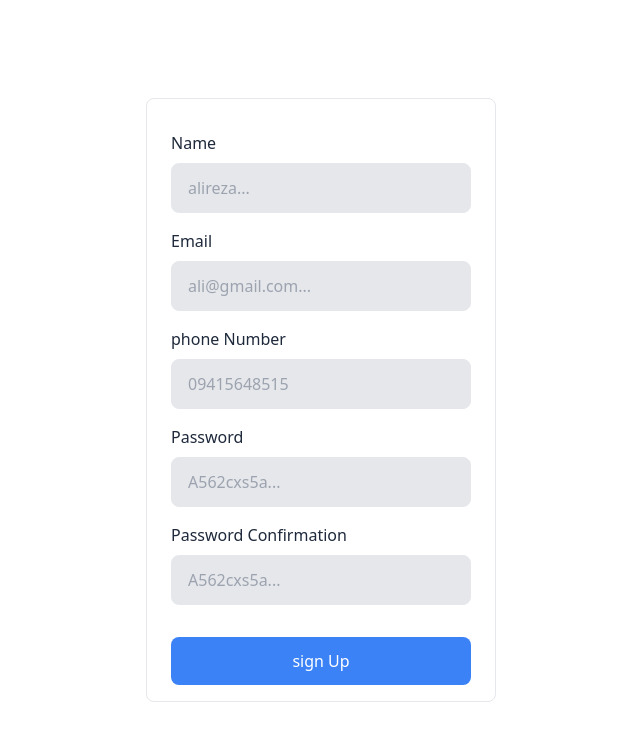
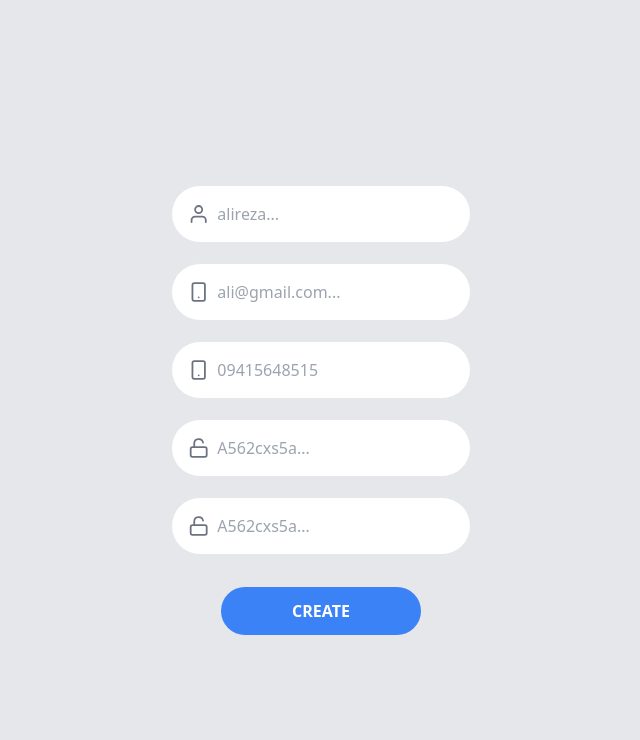
Before and after one commit to mahdibashirione/formik, a React (Create React App) app: page / in a window 1280 px wide. Shown: the top 740 px of the page, without its empty margins (319-959 px from the left). Built offline with nearby package versions, Linux system fonts and the light colour scheme.

Commit message:
edited style component sign up

```diff
--- a/package.json
+++ b/package.json
@@ -9,6 +9,7 @@
     "formik": "^2.2.9",
     "react": "^18.2.0",
     "react-dom": "^18.2.0",
+    "react-icons": "^4.4.0",
     "react-scripts": "5.0.1",
     "web-vitals": "^2.1.4",
     "yup": "^0.32.11"
--- a/src/App.js
+++ b/src/App.js
@@ -3,7 +3,7 @@ import SignUp from "./components/signUp";
 function App() {
   return (
     <>
-      <main className="w-full">
+      <main className="w-full h-screen bg-gray-200">
         <SignUp />
       </main>
     </>
--- a/src/components/signUp.js
+++ b/src/components/signUp.js
@@ -1,5 +1,8 @@
 import { useFormik } from "formik";
 import * as yup from 'yup';
+import { FiSmartphone } from "react-icons/fi"
+import { FiUnlock } from "react-icons/fi"
+import { FiUser } from "react-icons/fi"
 
 
 const SignUp = () => {
@@ -9,14 +12,17 @@ const SignUp = () => {
     onSubmit: (valuse) => console.log(valuse),
     validationSchema: yup.object({
       name: yup.string().required("لطفا نام خود را وارد کنید")
-        .min(5, "حداقل تعداد کاراکتر های شما باید 6 عدد باشد").max(13, "حداکثر تعداد کاراکتر های شما باید 13 عدد باشد"),
+        .min(5, "حداقل تعداد کاراکتر های شما باید 6 عدد باشد")
+        .max(13, "حداکثر تعداد کاراکتر های شما باید 13 عدد باشد"),
 
-      email: yup.string().email("ایمیل شما صحیح نمیباشد").required("لطفا ایمیل خود را وارد کنید"),
+      email: yup.string().email("ایمیل شما صحیح نمیباشد")
+        .required("لطفا ایمیل خود را وارد کنید"),
 
-      phoneNumber: yup.string().required("لطفا شماره خود را وارد کنید").matches(/^[0-9]{11}/, "شماره موبایل شما صحیح نمیباشد").nullable(),
+      phoneNumber: yup.string().required("لطفا شماره خود را وارد کنید")
+        .matches(/^[0-9]{11}/, "شماره موبایل شما صحیح نمیباشد").nullable(),
 
       password: yup.string().required("لطفا یک رمز برای خود انتخاب کنید")
-        .min(8, "حداقل باید 8 کاراکتر باشد").matches(/[A-Az-z]/, "باید با حروف بزرگ شروع شود"),
+        .min(8, "حداقل باید 8 کاراکتر باشد"),
 
       passwordConfirm: yup.string().required("لطفا رمز خود را دوباره وارد کنید")
         .oneOf([yup.ref('password'), null], "رمز شما مطابقت ندارد"),
@@ -24,80 +30,89 @@ const SignUp = () => {
     })
   })
 
-  console.log(formik.errors)
-
-
   return (
     <div className="w-screen h-screen flex items-center justify-center">
       <form onSubmit={formik.handleSubmit} className="md:border p-4 px-6 rounded-lg max-w-[350px] w-full">
 
-        <div className="flex flex-col items-start gap-y-2 mt-4">
-          <lable className="text-slate-800 font-sans" for="name">Name</lable>
+        <div className="flex flex-col items-start gap-y-2 mt-5">
+          <div className={`${!formik.errors.name && formik.touched.name && "border-blue-600"} bg-white w-full px-2 py-1 flex items-center justify-start rounded-full border ${formik.errors.name && formik.touched.name && "border-red-500"}`}>
+            <FiUser className={`${!formik.errors.name && formik.touched.name && "text-blue-600"} text-2xl ml-2 text-gray-500`} />
             <input
               type={"text"}
               name="name"
               {...formik.getFieldProps("name")}
               id="name"
-            className={`w-full outline-none bg-gray-200 px-4 py-3 rounded-lg border ${formik.errors.name && formik.touched.name && "border-red-500"}`}
+              className={`${!formik.errors.name && formik.touched.name && "text-blue-600"} w-full outline-none bg-white px-2 py-3 rounded-full`}
               placeholder="alireza..."
             />
+          </div>
           {formik.errors.name && formik.touched.name && <span className="text-red-500 w-full text-right block">{formik.errors.name}</span>}
         </div>
 
-        <div className="flex flex-col items-start gap-y-2 mt-4">
-          <lable className="text-slate-800 font-sans" for="email">Email</lable>
+        <div className="flex flex-col items-start gap-y-2 mt-5">
+          <div className={`${!formik.errors.email && formik.touched.email && "border-blue-600"} bg-white px-2 py-1 w-full flex items-center justify-start rounded-full border ${formik.errors.email && formik.touched.email && "border-red-500"}`}>
+            <FiSmartphone className={`${!formik.errors.email && formik.touched.email && "text-blue-600"} text-2xl ml-2 text-gray-500`} />
             <input
               name="email"
               type={"text"}
               {...formik.getFieldProps("email")}
               id="email"
-            className={`w-full outline-none bg-gray-200 px-4 py-3 rounded-lg border ${formik.errors.email && formik.touched.email && "border-red-500"}`}
+              className={`${!formik.errors.email && formik.touched.email && "text-blue-600"} w-full outline-none bg-white px-2 py-3 rounded-full`}
               placeholder="ali@gmail.com..."
             />
+          </div>
           {formik.errors.email && formik.touched.email && <span className="text-red-500 w-full text-right block">{formik.errors.email}</span>}
         </div>
 
-        <div className="flex flex-col items-start gap-y-2 mt-4">
-          <lable className="text-slate-800 font-sans" for="phoneNumber">phone Number</lable>
+        <div className="flex flex-col items-start gap-y-2 mt-5">
+          <div className={`${!formik.errors.phoneNumber && formik.touched.phoneNumber && "border-blue-600"} bg-white px-2 py-1 w-full flex items-center justify-start rounded-full border ${formik.errors.phoneNumber && formik.touched.phoneNumber && "border-red-500"}`}>
+            <FiSmartphone className={`${!formik.errors.phoneNumber && formik.touched.phoneNumber && "text-blue-600"} text-2xl ml-2 text-gray-500`} />
             <input
               name="phoneNumber"
               inputMode="numeric"
               type={"text"}
               {...formik.getFieldProps("phoneNumber")}
               id="phoneNumber"
-            className={`w-full outline-none bg-gray-200 px-4 py-3 rounded-lg border ${formik.errors.phoneNumber && formik.touched.phoneNumber && "border-red-500"}`}
+              className={`${!formik.errors.phoneNumber && formik.touched.phoneNumber && "text-blue-600"} w-full outline-none bg-white px-2 py-3 rounded-full`}
               placeholder="09415648515"
             />
+          </div>
           {formik.errors.phoneNumber && formik.touched.phoneNumber && <span className="text-red-500 w-full text-right block">{formik.errors.phoneNumber}</span>}
         </div>
 
-        <div className="flex flex-col items-start gap-y-2 mt-4">
-          <lable className="text-slate-800 font-sans" for="password">Password</lable>
+        <div className="flex flex-col items-start gap-y-2 mt-5">
+          <div className={`${!formik.errors.password && formik.touched.password && "border-blue-600"} bg-white px-2 py-1 w-full flex items-center justify-start rounded-full border ${formik.errors.password && formik.touched.password && "border-red-500"}`}>
+            <FiUnlock className={`${!formik.errors.password && formik.touched.password && "text-blue-600"} text-2xl ml-2 text-gray-500`} />
             <input
               type={"text"}
               name="password"
               {...formik.getFieldProps("password")}
               id="password"
-            className={`w-full outline-none bg-gray-200 px-4 py-3 rounded-lg border ${formik.errors.password && formik.touched.password && "border-red-500"}`}
+              className={`${!formik.errors.password && formik.touched.password && "text-blue-600"} w-full outline-none bg-white px-2 py-3 rounded-full`}
               placeholder="A562cxs5a..."
             />
+          </div>
           {formik.errors.password && formik.touched.password && <span className="text-red-500 w-full text-right block">{formik.errors.password}</span>}
         </div>
 
-        <div className="flex flex-col items-start gap-y-2 mt-4">
-          <lable className="text-slate-800 font-sans" for="passwordConfirm">Password Confirmation</lable>
+        <div className="flex flex-col items-start gap-y-2 mt-5">
+          <div className={`${!formik.errors.passwordConfirm && formik.touched.passwordConfirm && "border-blue-600"} bg-white px-2 py-1 w-full flex items-center justify-start rounded-full border ${formik.errors.passwordConfirm && formik.touched.passwordConfirm && "border-red-500"}`}>
+            <FiUnlock className={`${!formik.errors.passwordConfirm && formik.touched.passwordConfirm && "text-blue-600"} text-2xl ml-2 text-gray-500`} />
             <input
               type={"text"}
               name="passwordConfirm"
               {...formik.getFieldProps("passwordConfirm")}
               id="passwordConfirm"
-            className={`w-full outline-none bg-gray-200 px-4 py-3 rounded-lg border ${formik.errors.passwordConfirm && formik.touched.passwordConfirm && "border-red-500"}`}
+              className={`${!formik.errors.passwordConfirm && formik.touched.passwordConfirm && "text-blue-600"} w-full outline-none bg-white px-2 py-3 rounded-full`}
               placeholder="A562cxs5a..."
             />
+          </div>
           {formik.errors.passwordConfirm && formik.touched.passwordConfirm && <span className="text-red-500 w-full text-right block">{formik.errors.passwordConfirm}</span>}
         </div>
 
-        <button className="w-full py-3 bg-blue-500 text-white font-sans mt-8 rounded-lg">sign Up</button>
+        <div className="w-full flex items-center justify-center">
+          <button className="w-2/3 py-3 bg-blue-500 text-white font-sans mt-8 rounded-full font-bold">CREATE</button>
+        </div>
       </form>
     </div>
   );
```
Also changed, not shown: 1 other file (tests, documents, lock files or other folders). Lines whose indentation alone changed are shown as unchanged.
